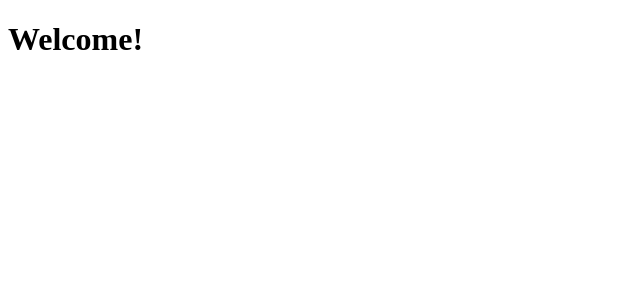
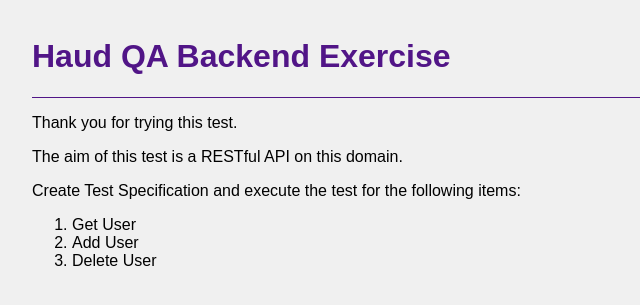
Before and after one commit to haudcpiccinino/qa-backend-exercise, a Flask app: page / in a window 1280 px wide. Shown: the top 305 px of the page, without its empty margins (0-640 px from the left). Run offline with Flask 2, Linux system fonts and the light colour scheme.

Commit message:
update readme.md

```diff
--- a/exercise.py
+++ b/exercise.py
@@ -1,4 +1,5 @@
 from flask import Flask, request, jsonify, render_template
+
 app = Flask(__name__)
 
 users = [
@@ -7,11 +8,13 @@ users = [
     )
 ]
 
+
 @app.route('/info', methods=['GET'])
 def respond():
     response = {}
     response["version"] = 1
     return jsonify(response), 200
+
 
 @app.route('/user', methods=['GET'])
 def user_list():
@@ -25,6 +28,7 @@ def user_list():
     else:
         return jsonify(users), 200
 
+
 @app.route('/user', methods=['POST'])
 def user_create():
     req = request.get_json()
@@ -34,6 +38,7 @@ def user_create():
     )
     users.append(user)
     return jsonify({'message':'Added '+user_name}), 201
+
 
 @app.route('/user', methods=['DELETE'])
 def user_delete():
@@ -45,6 +50,7 @@ def user_delete():
     users.remove(user)
     return jsonify({'message':'Deleted '+user_name}), 200
 
+
 @app.route('/')
 def index():
     return render_template('welcome.html')
--- a/templates/welcome.html
+++ b/templates/welcome.html
@@ -3,9 +3,23 @@
 <head>
 	<meta charset="UTF-8">
 	<title>Haud QA Backend Exercise</title>
-	<link rel="icon" href="favicon.png" sizes="32x32" />
+	<!-- <link rel="icon" href="/favicon.png" sizes="32x32" /> -->
+	<style>
+		body { margin: 0 0; padding: 2ex 2em; font-family: sans-serif; background: #f0f0f0; }
+		h1, h2 { font-family: sans-serif; color: rgb(81,21,135); }
+		hr { border: 0; height: 1px; background: rgb(81,21,135); }
+	</style>
 </head>
 <body>
-	<h1>Welcome!</h1>
+	<h1>Haud QA Backend Exercise</h1>
+	<hr/>
+	<p>Thank you for trying this test.</p>
+	<p>The aim of this test is a RESTful API on this domain.</p>
+	<p>Create Test Specification and execute the test for the following items:</p>
+	<ol>
+		<li>Get User</li>
+		<li>Add User</li>
+		<li>Delete User</li>
+	</ol>
 </body>
 </html>
```
Also changed, not shown: README.md.
